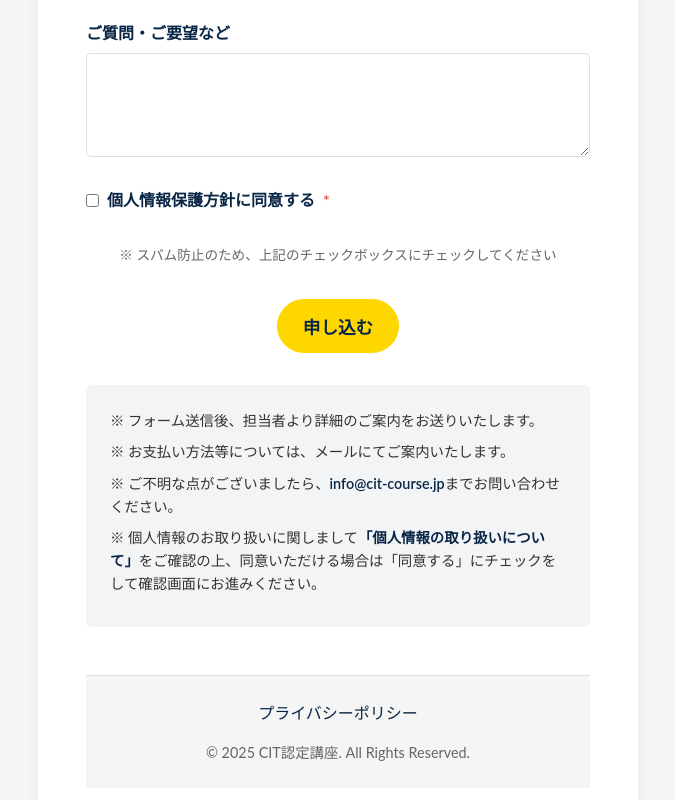
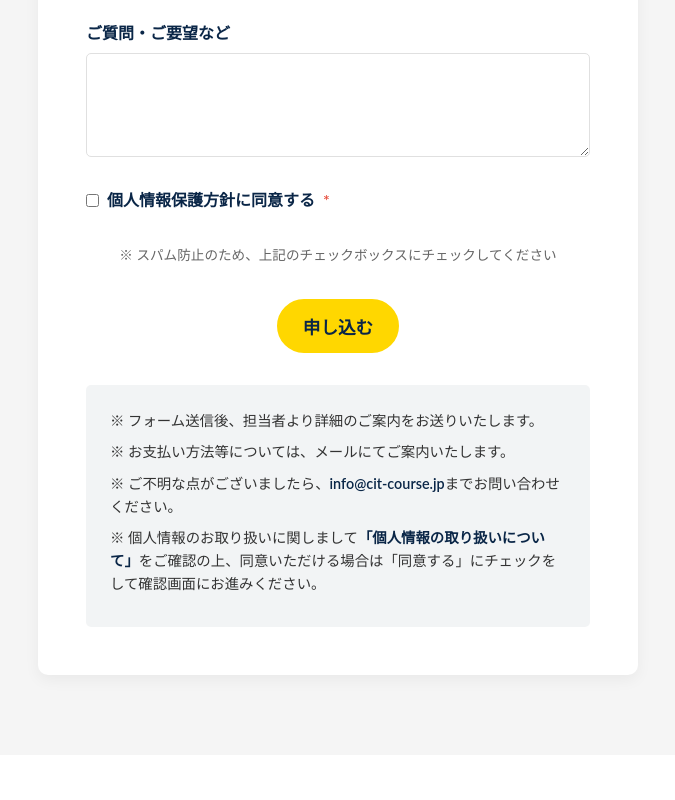
Before and after one commit to matsuki0821/-fuan-gata-kanpeki-shugi, a website built with Vite: page index.html in a window 1280 px wide. Shown: the part 9284-10084 px from the top of the page, without its empty margins (302-977 px from the left). After the commit the page ends 10039 px from the top, so only its background shows below. Built offline with nearby package versions, Linux system fonts and the light colour scheme.

Commit message:
プライバシーポリシー変更

```diff
--- a/index.html
+++ b/index.html
@@ -593,15 +593,3 @@
                 <p>※ ご不明な点がございましたら、<a href="mailto:info@cit-course.jp">info@cit-course.jp</a>までお問い合わせください。</p>
                 <p>※ 個人情報のお取り扱いに関しまして<a href="privacy-policy.html">「個人情報の取り扱いについて」</a>をご確認の上、同意いただける場合は「同意する」にチェックをして確認画面にお進みください。</p>
             </div>
-
-         <!-- フッターセクション -->
-<footer>
-    <div class="container">
-        <div class="footer-content">
-            <div class="footer-links">
-                <a href="privacy-policy.html">プライバシーポリシー</a>
-            </div>
-            <p class="copyright">© 2025 CIT認定講座. All Rights Reserved.</p>
-        </div>
-    </div>
-</footer>
```
